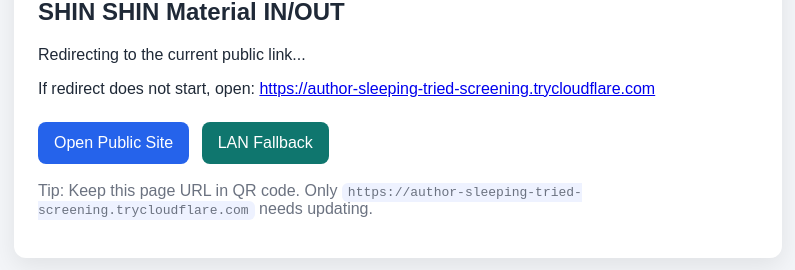
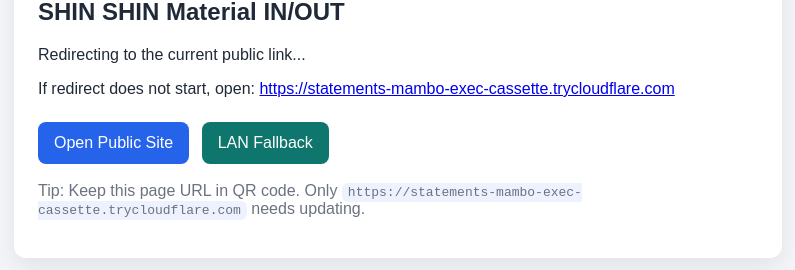
Before and after one commit to bookchanagunuser-sys/Shin-Shin-link, a plain HTML site: page index.html in a window 1280 px wide. Shown: the part 110-380 px from the top of the page, without its empty margins (242-1037 px from the left). Drawn offline with Linux system fonts and the light colour scheme.

Commit message:
chore: update inventory public redirect (main)

```diff
--- a/index.html
+++ b/index.html
@@ -4,7 +4,7 @@
   <meta charset="utf-8" />
   <meta name="viewport" content="width=device-width,initial-scale=1" />
   <title>SHIN SHIN Material Portal</title>
-  <meta http-equiv="refresh" content="2;url=https://author-sleeping-tried-screening.trycloudflare.com" />
+  <meta http-equiv="refresh" content="2;url=https://statements-mambo-exec-cassette.trycloudflare.com" />
   <style>
     body { font-family: Arial, sans-serif; margin: 0; background: #f3f5f8; color: #1f2937; }
     .wrap { max-width: 720px; margin: 64px auto; background: #fff; border-radius: 12px; padding: 24px; box-shadow: 0 8px 24px rgba(0,0,0,.08); }
@@ -18,10 +18,10 @@
   <div class="wrap">
     <h2>SHIN SHIN Material IN/OUT</h2>
     <p>Redirecting to the current public link...</p>
-    <p>If redirect does not start, open: <a href="https://author-sleeping-tried-screening.trycloudflare.com">https://author-sleeping-tried-screening.trycloudflare.com</a></p>
-    <a class="btn primary" href="https://author-sleeping-tried-screening.trycloudflare.com">Open Public Site</a>
+    <p>If redirect does not start, open: <a href="https://statements-mambo-exec-cassette.trycloudflare.com">https://statements-mambo-exec-cassette.trycloudflare.com</a></p>
+    <a class="btn primary" href="https://statements-mambo-exec-cassette.trycloudflare.com">Open Public Site</a>
     <a class="btn secondary" href="https://192.168.6.52:8443/stock">LAN Fallback</a>
-    <p style="margin-top:18px; color:#6b7280">Tip: Keep this page URL in QR code. Only <code>https://author-sleeping-tried-screening.trycloudflare.com</code> needs updating.</p>
+    <p style="margin-top:18px; color:#6b7280">Tip: Keep this page URL in QR code. Only <code>https://statements-mambo-exec-cassette.trycloudflare.com</code> needs updating.</p>
   </div>
 </body>
 </html>
```
